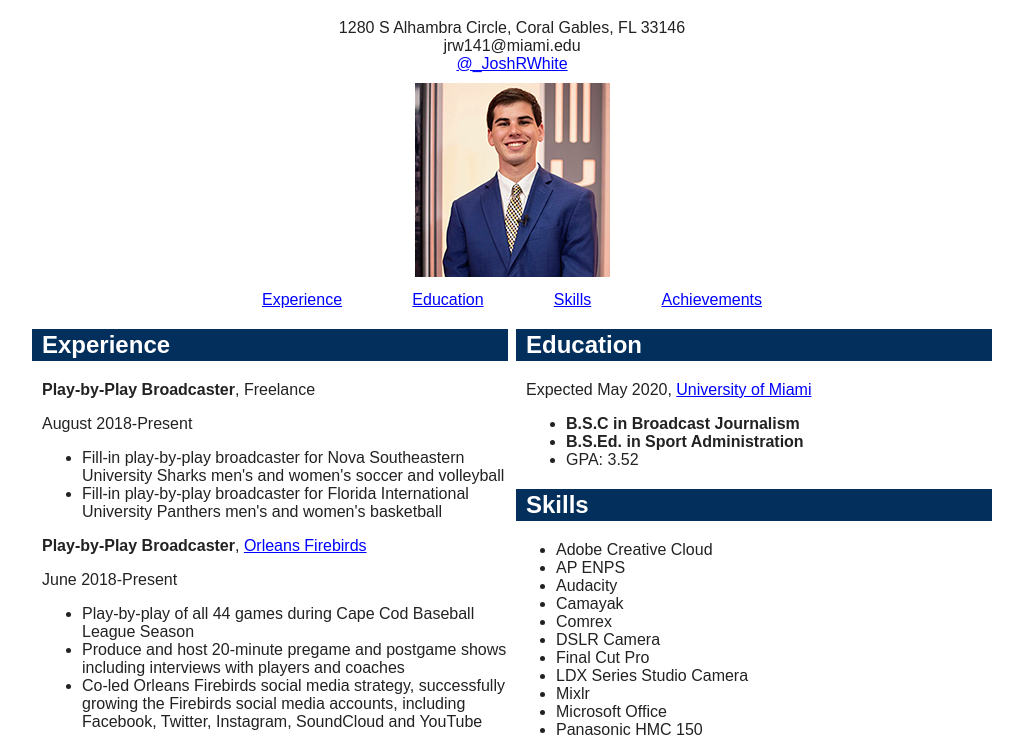
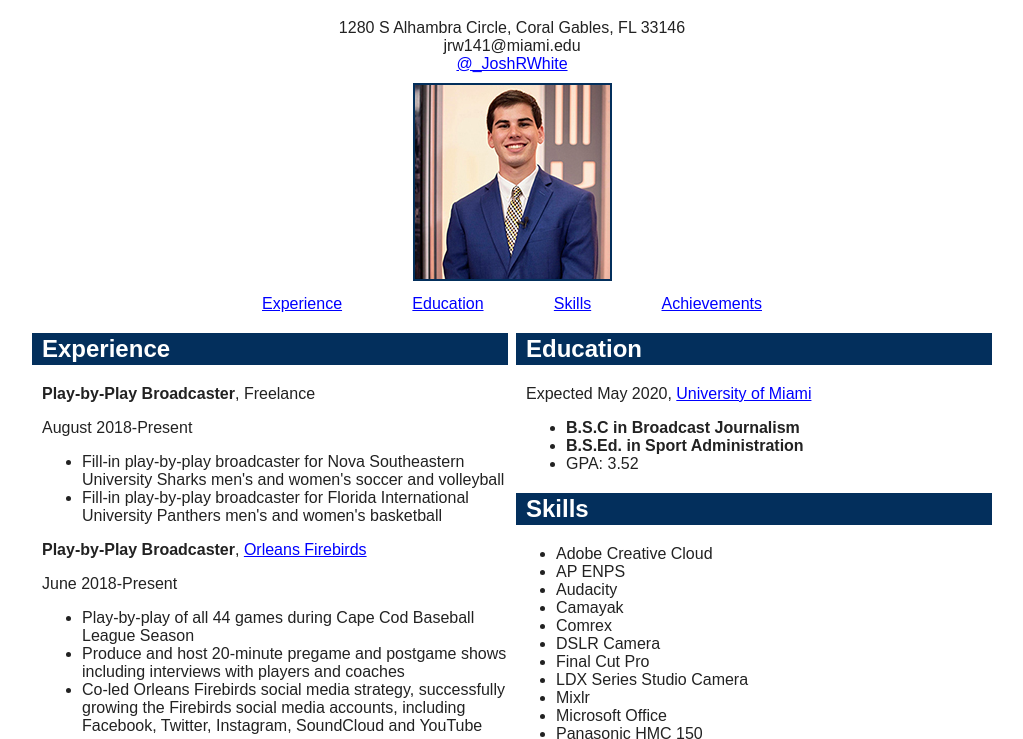
Before and after one commit to jrw141/jrw141.github.io, a plain HTML site: page resume.html in a window 1280 px wide. Shown: the part 61-800 px from the top of the page, without its empty margins (128-1151 px from the left). Drawn offline with Linux system fonts and the light colour scheme; a web font is replaced by a local one.

Commit message:
css_style_josh_white

```diff
--- a/css/style.css
+++ b/css/style.css
@@ -34,6 +34,7 @@ nav ul {
 
 header img {
   margin: 10px;
+  border: 2px solid rgb(3,47,92);
 }
 
 h2 {
```
